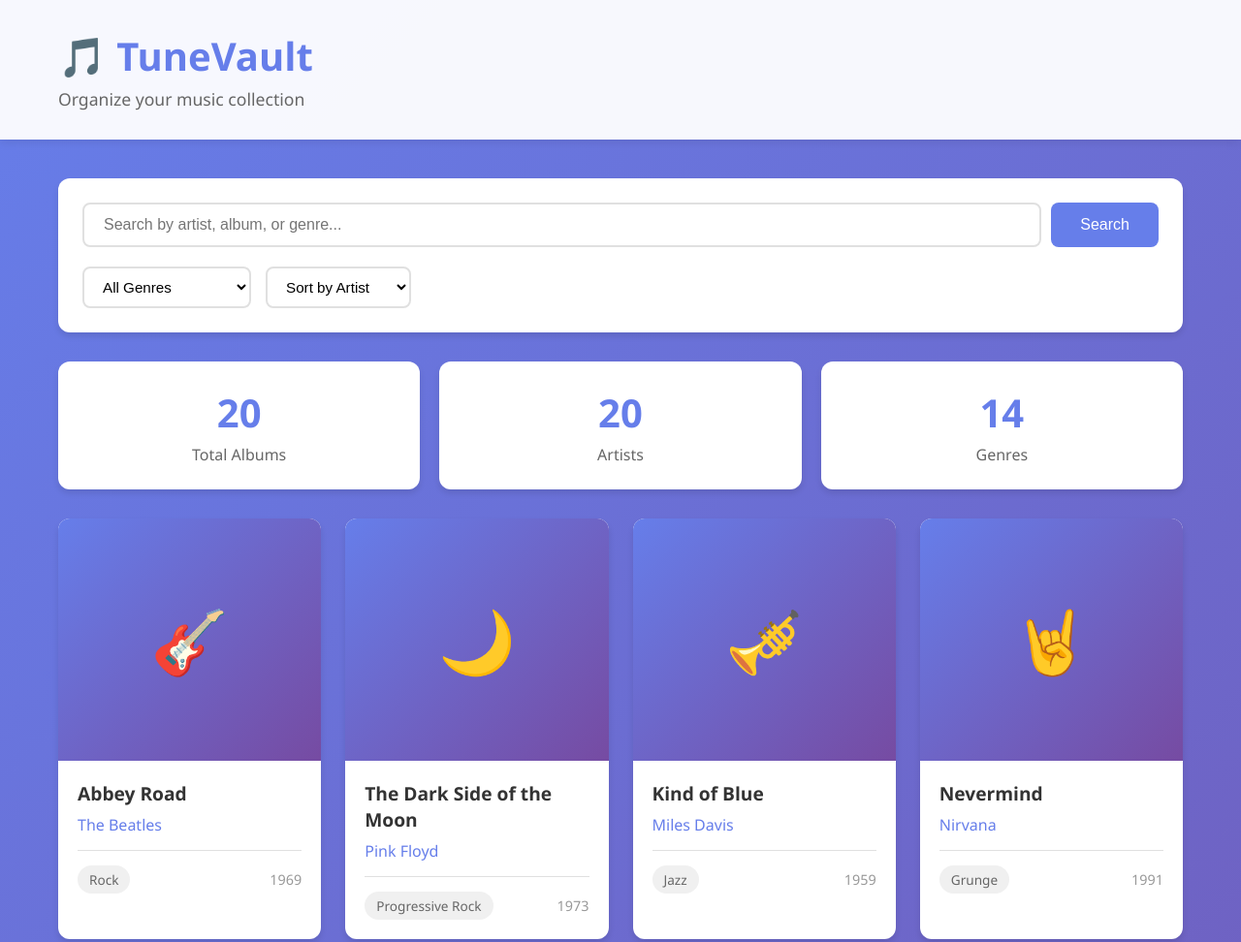
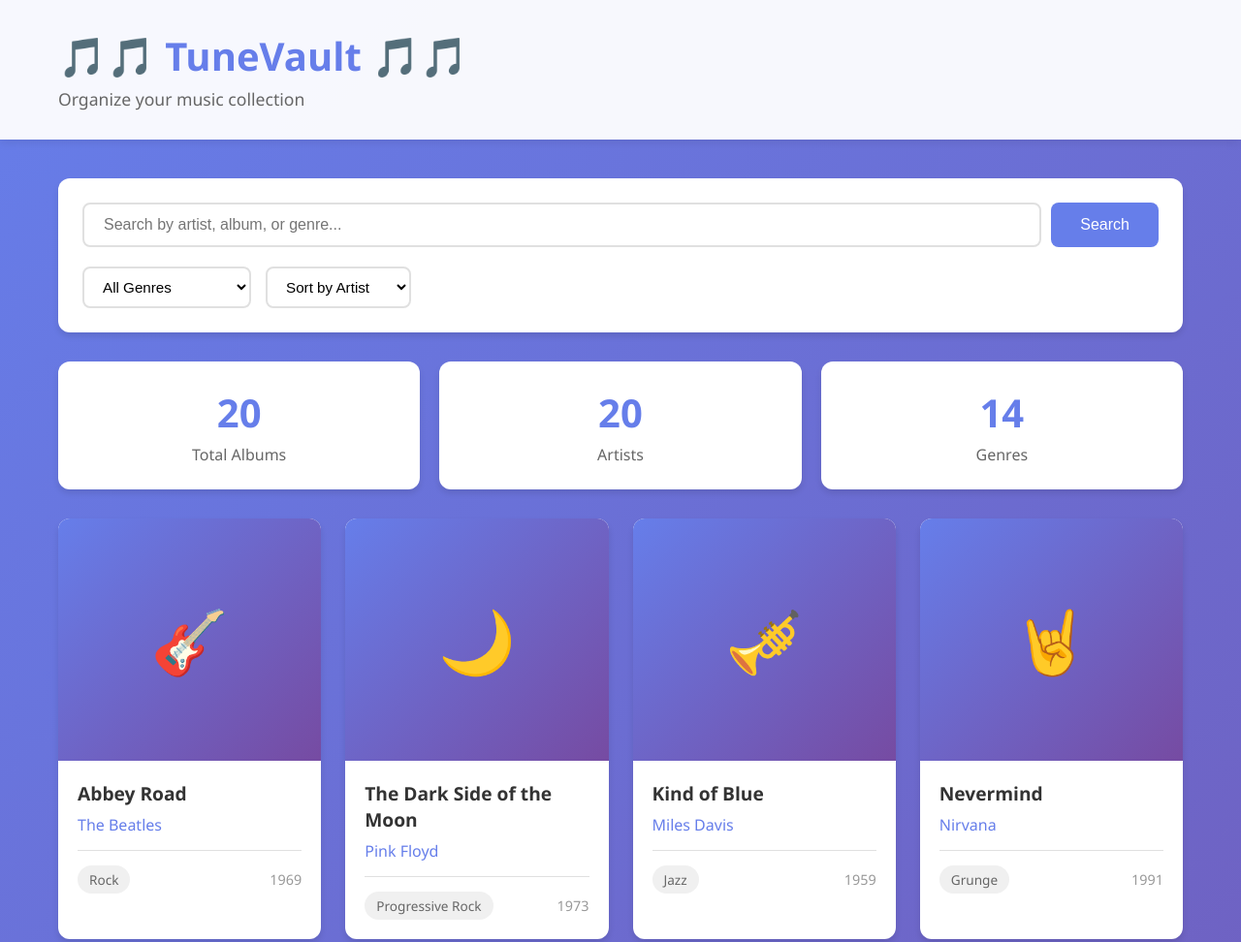
Before and after one commit to LuciLzan/SOFDEV-Assignment-8, a website: page index.html in a window 1280 px wide. Shown: the top 972 px of the page at 97% size. Drawn offline with Linux system fonts and the light colour scheme.

Commit message:
updated header

```diff
--- a/index.html
+++ b/index.html
@@ -9,7 +9,7 @@
 <body>
     <header>
         <div class="container">
-            <h1>🎵 TuneVault</h1>
+            <h1>🎵🎵 TuneVault 🎵🎵</h1>
             <p class="tagline">Organize your music collection</p>
         </div>
     </header>
```
